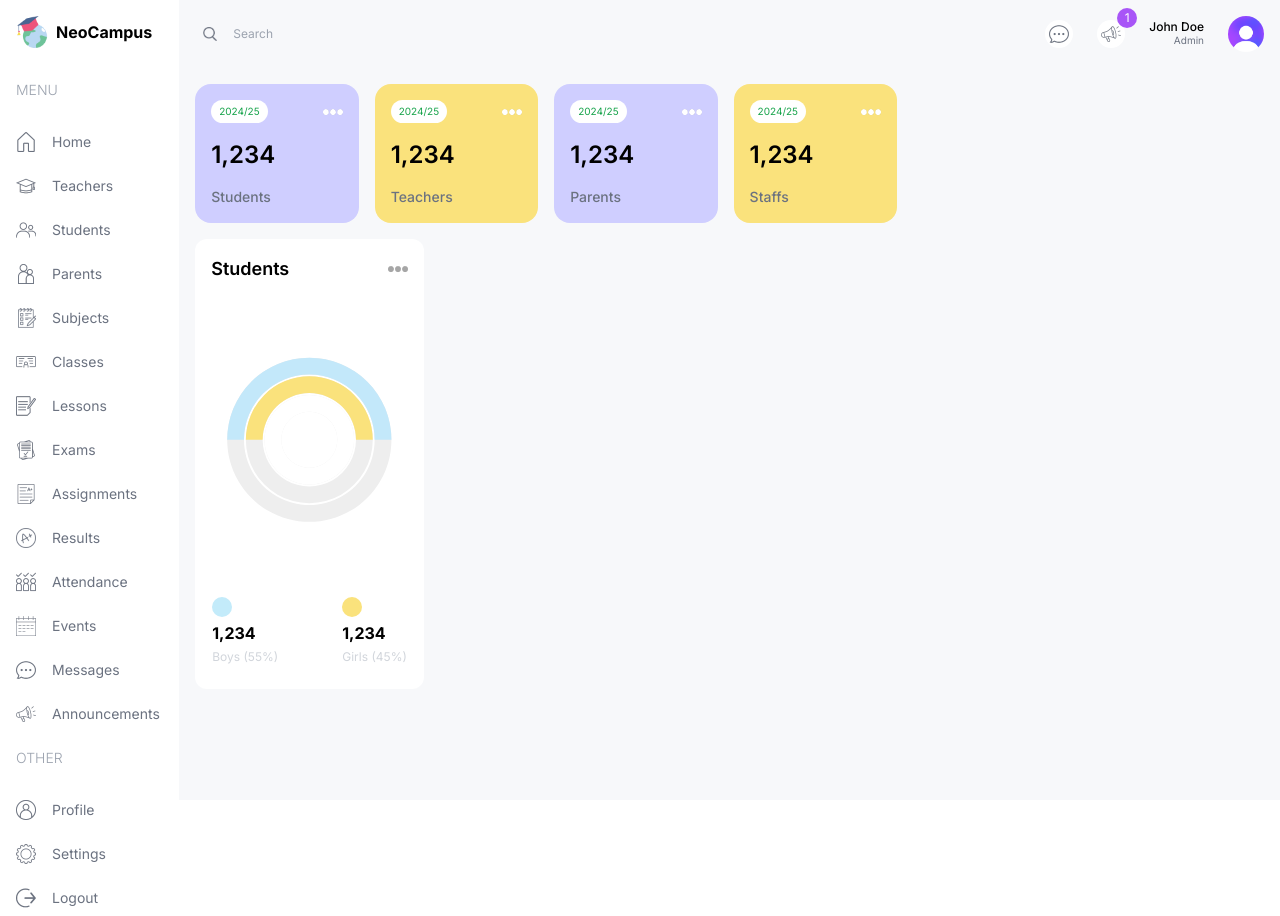
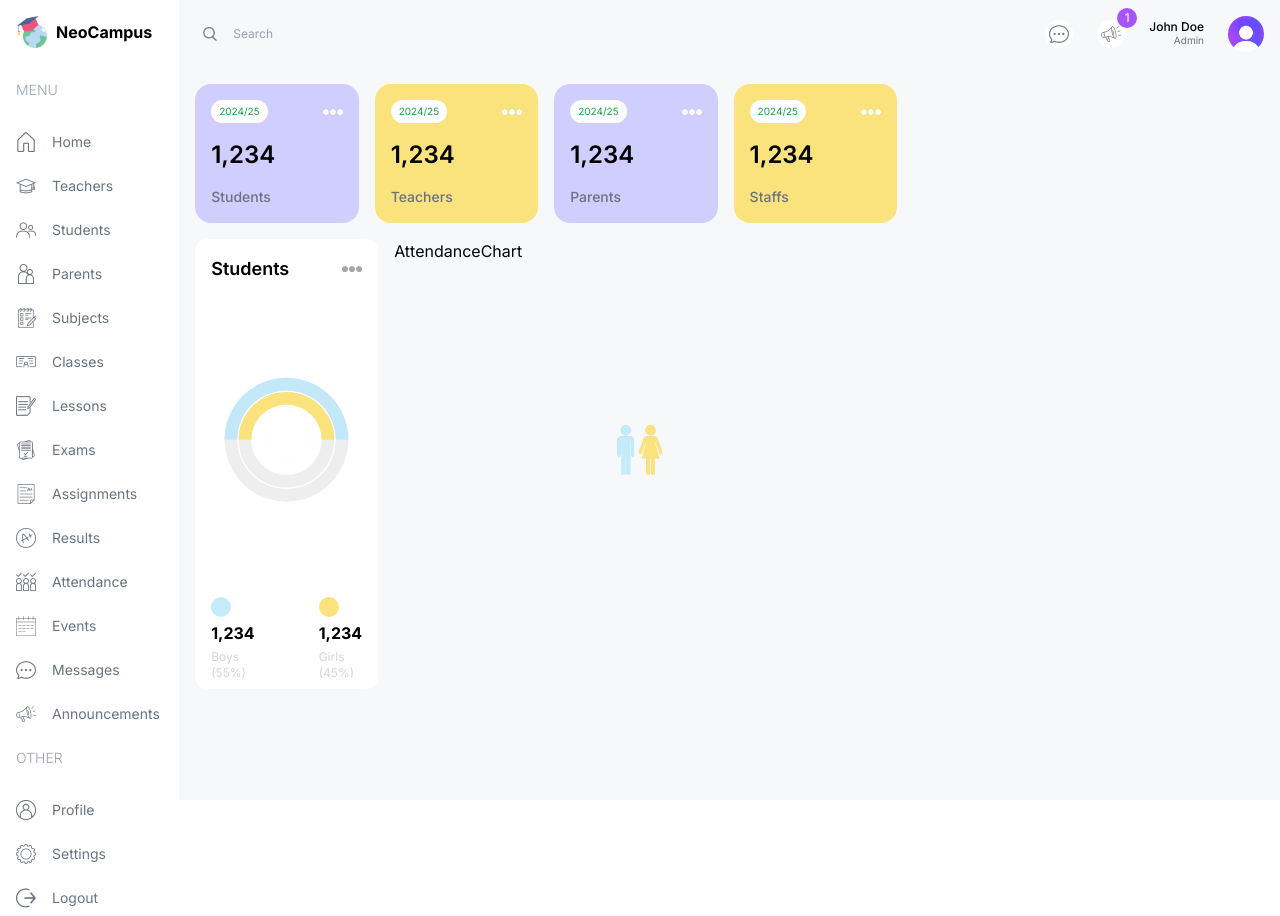
Before and after one commit to blackemperor007/next-dashboard-ui, a Next.js app: page /admin in a window 1280 px wide. Built offline with nearby package versions, Linux system fonts and the light colour scheme.

Commit message:
Dashboard ui

```diff
--- a/src/app/(dashboard)/admin/page.tsx
+++ b/src/app/(dashboard)/admin/page.tsx
@@ -1,3 +1,4 @@
+import AttendanceChart from "@/components/AttendanceChart"
 import CountChart from "@/components/CountChart"
 import UserCard from "@/components/UserCard"
 
@@ -19,6 +20,9 @@ const AdminPage = () => {
           <div className="w-full  lg:w-1/3 h-[450px]">
             <CountChart />
           </div>
+          <div className="w-full  lg:w-1/3 h-[450px]">
+            <AttendanceChart />
+          </div>
           {/* ATTENDANCE CHARTS  */}
           <div className="w-full  lg:w-2/3 h-[450px]"></div>
         </div>
--- /dev/null
+++ b/src/components/AttendanceChart.tsx
@@ -0,0 +1,9 @@
+import React from 'react'
+
+const AttendanceChart = () => {
+  return (
+    <div>AttendanceChart</div>
+  )
+}
+
+export default AttendanceChart
--- a/src/components/CountChart.tsx
+++ b/src/components/CountChart.tsx
@@ -40,6 +40,7 @@ const CountChart = () => {
                         <Tooltip shared />
                     </RadialBarChart>
                 </ResponsiveContainer>
+                <Image src="/maleFemale.png" alt="" width={50} height={50} className='absolute top-1/2 left-1/2 -translate-x-1/2 translate-y-1/2'/>
             </div>
             {/* BOTTOM  */}
             <div className="flex justify-center gap-16">
```
